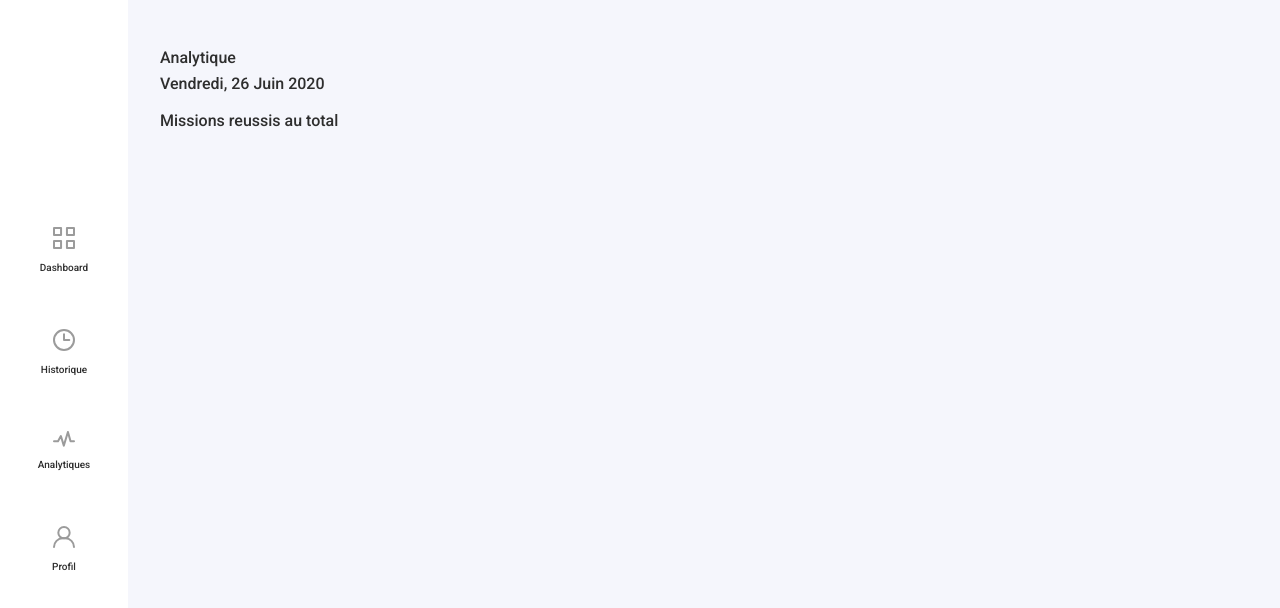
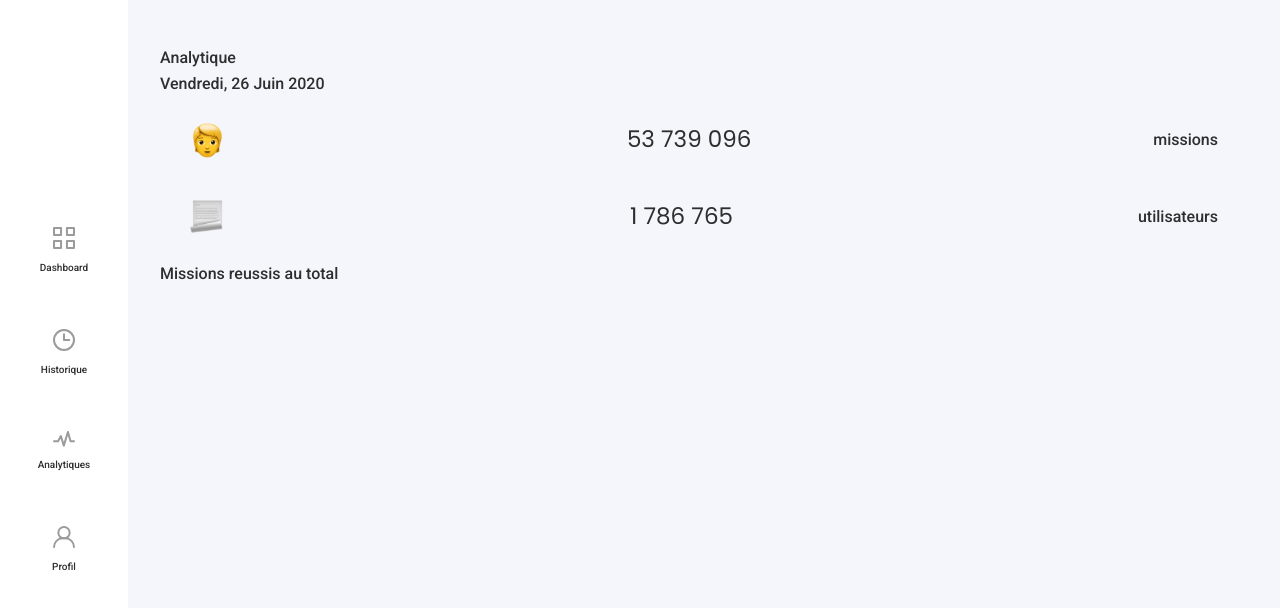
Before and after one commit to ETombuyses/agora, a React (Create React App) app: page /statistiques in a window 1280 px wide. Shown: the top 608 px of the page. Built offline with nearby package versions, Linux system fonts and the light colour scheme; sample sign-in values are in the browser's storage.

Commit message:
[analitycs page] add GlobalDataCard atoms

```diff
--- /dev/null
+++ b/src/components/atoms/GlobalDataCard.jsx
@@ -0,0 +1,52 @@
+import React from 'react'
+import styled from 'styled-components'
+
+import user from '../../assets/images/user.png'
+import task from '../../assets/images/task.png'
+
+const images = {
+  user: { icon: user, name: 'tête' },
+  task: { icon: task, name: 'tâche' },
+}
+
+/* -----------------------------------------------------COMPONENT------------------------------------------------ */
+
+export const GlobalDataCard = (props) => {
+  return (
+    <DataWrapper>
+      <IconImg
+        icon={props.icon}
+        src={images[props.icon].icon}
+        alt={'emoji ' + images[props.icon].name}
+      />
+      <DataNumber className="heading small">{props.number}</DataNumber>
+      <span>{props.unit}</span>
+    </DataWrapper>
+  )
+}
+
+/* -----------------------------------------------------STYLE------------------------------------------------ */
+
+const DataWrapper = styled.div`
+  background-color: ${(props) => props.theme.white};
+  box-shadow: ${(props) => props.theme.primaryShadow};
+  padding: 13px 30px;
+  display: flex;
+  align-items: center;
+  border-radius: 10px;
+  justify-content: space-between;
+
+  .small {
+    margin: 0 8px;
+  }
+`
+
+const DataNumber = styled.span`
+  text-transform: uppercase;
+`
+
+const IconImg = styled.img`
+  height: 35px;
+  width: 35px;
+  vertical-align: middle;
+`
--- a/src/routes/Stats.jsx
+++ b/src/routes/Stats.jsx
@@ -1,12 +1,36 @@
 import React from 'react'
+import styled from 'styled-components'
+
 import { Title } from '../components/atoms/Title'
 import { PageLocation } from '../components/atoms/PageLocation'
+import { GlobalDataCard } from '../components/atoms/GlobalDataCard'
+
+/* -----------------------------------------------------COMPONENT------------------------------------------------ */
 
 export default function Home() {
   return (
     <div className="pageWrapper">
       <PageLocation location="Analytique" />
+      <GlobalDataCardWrapper>
+        <GlobalDataCard icon={'user'} number={'53 739 096'} unit={'missions'} />
+        <GlobalDataCard
+          icon={'task'}
+          number={'1 786 765'}
+          unit={'utilisateurs'}
+        />
+      </GlobalDataCardWrapper>
       <Title text="Missions reussis au total" />
     </div>
   )
 }
+
+/* -----------------------------------------------------STYLE------------------------------------------------ */
+
+const GlobalDataCardWrapper = styled.div`
+  display: flex;
+  flex-direction: column;
+
+  div:first-child {
+    margin-bottom: 16px;
+  }
+`
--- a/src/scss/config/colors.scss
+++ b/src/scss/config/colors.scss
@@ -27,3 +27,6 @@ $whiteTransparent: rgba(225, 225, 225, 0.35);
 $greenTransparent: rgba(84, 225, 115, 0.25);
 $orangeTransparent: rgba(225, 164, 93, 0.25);
 $redTransparent: rgba(237, 78, 78, 0.25);
+
+//shadow
+$primaryShadow: 0px 0px 10px rgba(223, 223, 223, 0.25);
```
Also changed, not shown: src/assets/images/task.png (added), src/assets/images/user.png (added).
